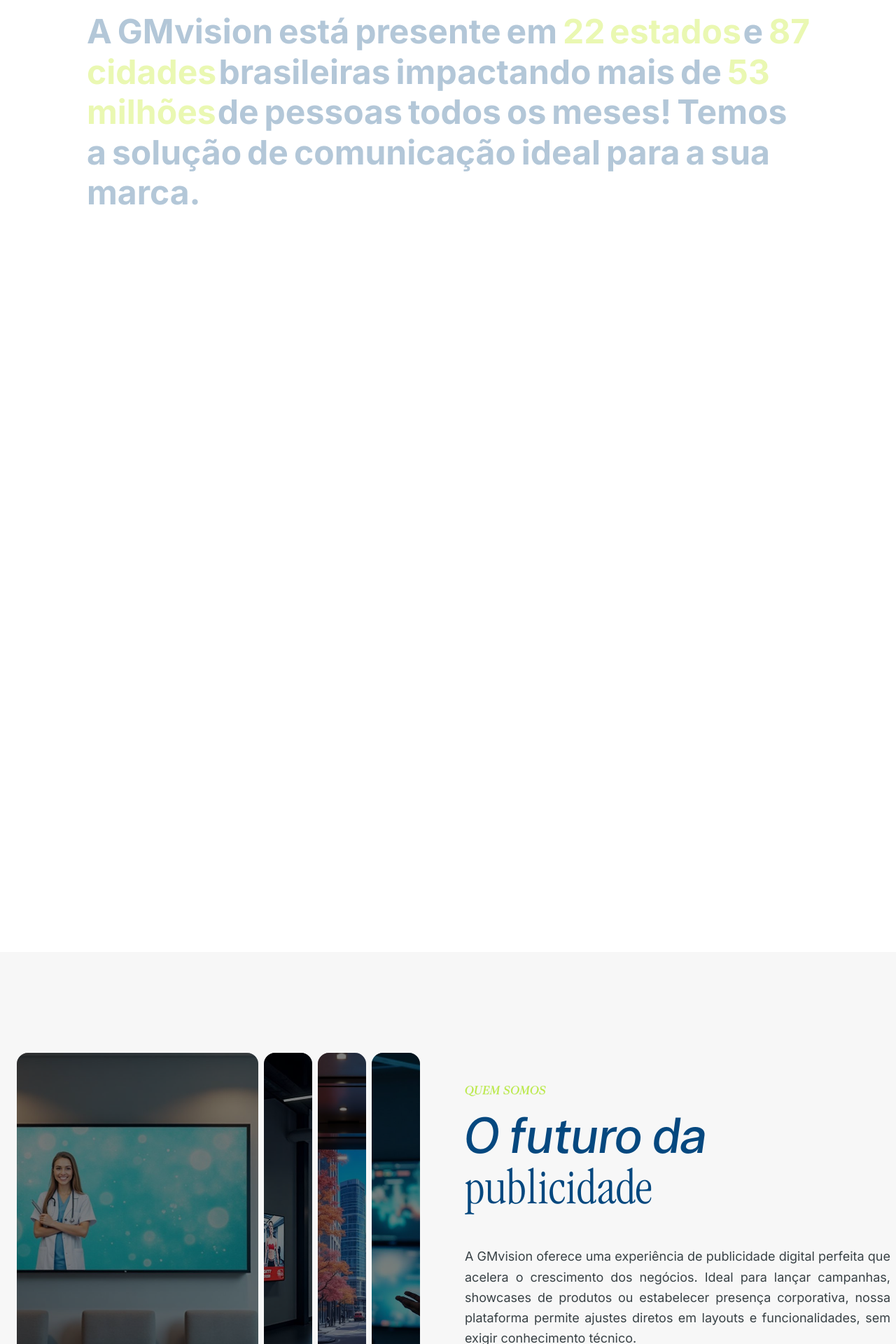
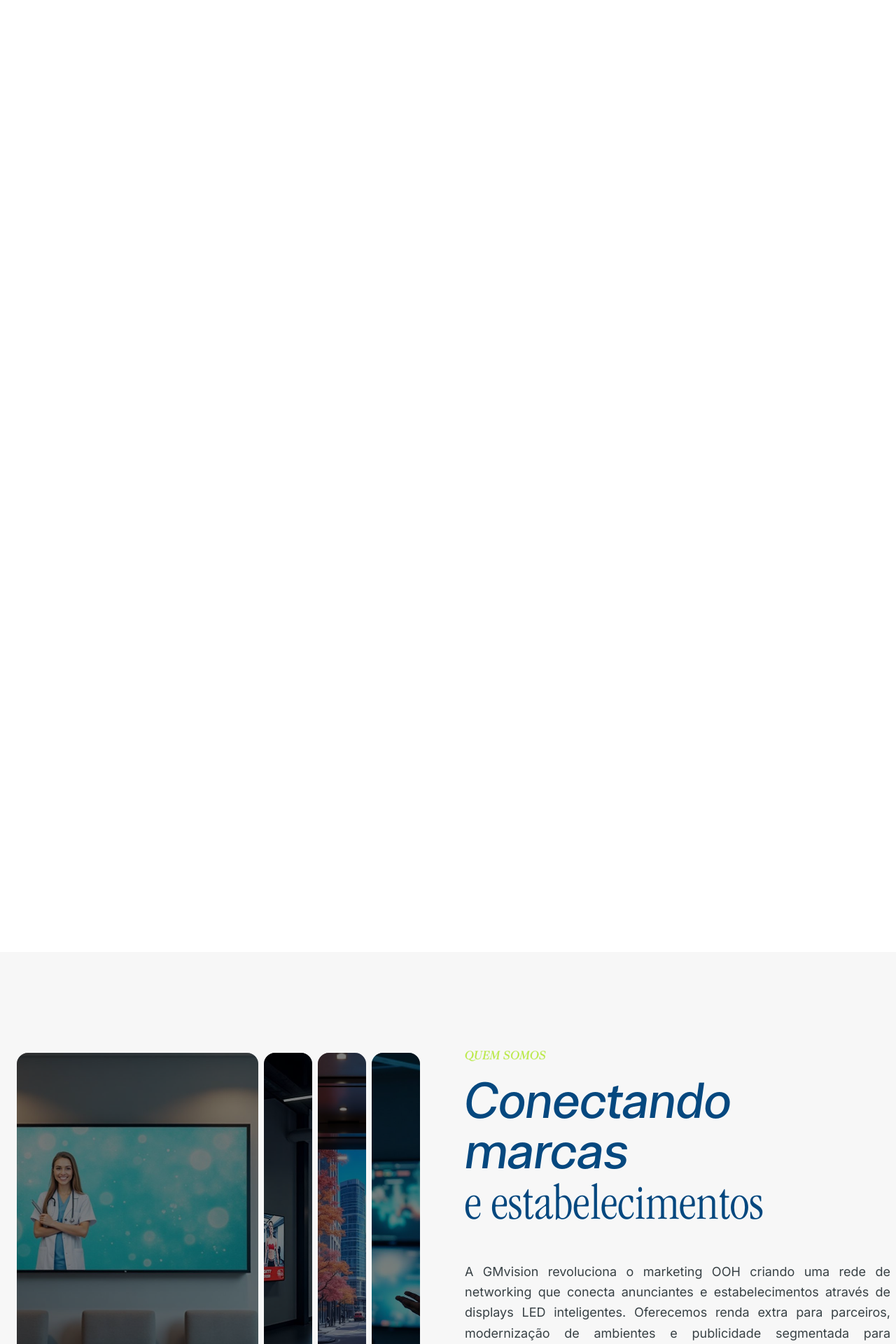
Before and after one commit to rafavieira1/gmvision, a React (Vite) app: page / in a window 1280 px wide. Shown: the part 1040-2960 px from the top of the page at 70% size. Built offline with nearby package versions, Linux system fonts and the light colour scheme.

Commit message:
design: mudança nos textos de acordo com o pedido do cliente

```diff
--- a/src/components/AboutSection.tsx
+++ b/src/components/AboutSection.tsx
@@ -78,25 +78,25 @@
       label: "QUEM SOMOS",
       title: (
         <>
-          O futuro da
+          Conectando marcas
           <br />
-          <span className="font-normal font-garamond"> publicidade</span>
+          <span className="font-normal font-garamond">e estabelecimentos</span>
           <br />
-          <span className="font-normal"></span>
+
         </>
       ),
-      description: "A GMvision oferece uma experiência de publicidade digital perfeita que acelera o crescimento dos negócios. Ideal para lançar campanhas, showcases de produtos ou estabelecer presença corporativa, nossa plataforma permite ajustes diretos em layouts e funcionalidades, sem exigir conhecimento técnico.",
+      description: "A GMvision revoluciona o marketing OOH criando uma rede de networking que conecta anunciantes e estabelecimentos através de displays LED inteligentes. Oferecemos renda extra para parceiros, modernização de ambientes e publicidade segmentada para anunciantes, construindo um ecossistema de prosperidade compartilhada.",
       buttonText: "Ver nossa história"
     },
     history: {
       label: "NOSSA HISTÓRIA",
       title: (
         <>
-          Construindo um novo
-          <span className="font-normal"> futuro</span>
+          Iluminando o futuro
+          <span className="font-normal font-garamond"> dos negócios</span>
         </>
       ),
-      description: "Fundada em 2020, a GMvision nasceu da visão de revolucionar a publicidade digital no Brasil. Começamos com um pequeno time apaixonado por tecnologia e hoje somos líderes em soluções LED inteligentes, presente em mais de 22 estados e impactando milhões de pessoas todos os dias com nossa inovação.",
+      description: "Nascemos da vontade de revolucionar o marketing através das mídias OOH. Nossa visão é criar uma nova forma de fazer publicidade que seja inteligente, estratégica e conecte empresas, pessoas e histórias. Construímos uma rede onde cada display instalado gera renda extra para estabelecimentos e oferece publicidade segmentada para anunciantes.",
       buttonText: "Ver sobre nós"
     }
   };
@@ -157,7 +157,7 @@
                   <button
                     onClick={toggleContent}
                     disabled={isTransitioning}
-                    className="inline-flex items-center px-6 py-3 border border-gmv-blue text-gmv-blue rounded-full hover:bg-gmv-blue hover:text-white transition-colors duration-200 disabled:opacity-50"
+                    className="inline-flex items-center px-6 py-3 border border-gmv-blue text-gmv-blue rounded-full hover:bg-gmv-blue hover:text-white transition-all duration-300 hover:scale-105 disabled:opacity-50"
                   >
                     <span className="text-sm font-medium">{currentContent.buttonText}</span>
                     <ArrowRight className="w-4 h-4 ml-2" />
--- a/src/components/ContactFormSection.tsx
+++ b/src/components/ContactFormSection.tsx
@@ -113,7 +113,7 @@
               </p>
               <button
                 onClick={() => setIsSubmitted(false)}
-                className="inline-flex items-center px-8 py-3 border border-gmv-blue text-gmv-blue rounded-full hover:bg-gmv-blue hover:text-white transition-colors duration-200"
+                className="inline-flex items-center px-8 py-3 border border-gmv-blue text-gmv-blue rounded-full hover:bg-gmv-blue hover:text-white transition-all duration-300 hover:scale-105"
               >
                 Enviar Outra Mensagem
               </button>
@@ -275,7 +275,7 @@
                       <button
                         type="submit"
                         disabled={isSubmitting}
-                        className="inline-flex items-center px-6 py-3 border border-gmv-blue text-gmv-blue rounded-full hover:bg-gmv-blue hover:text-white transition-colors duration-200 disabled:opacity-50 disabled:cursor-not-allowed"
+                        className="inline-flex items-center px-6 py-3 border border-gmv-blue text-gmv-blue rounded-full hover:bg-gmv-blue hover:text-white transition-all duration-300 hover:scale-105 disabled:opacity-50 disabled:cursor-not-allowed"
                       >
                         {isSubmitting ? (
                           <>
--- a/src/components/CtaSection.tsx
+++ b/src/components/CtaSection.tsx
@@ -23,15 +23,15 @@
           <div className="text-center px-8">
             <div className="max-w-2xl mx-auto">
               <h2 className="text-3xl md:text-4xl lg:text-5xl font-normal font-halenoir text-gmv-white leading-tight mb-6 drop-shadow-lg">
-                Pronto para revolucionar sua publicidade com tecnologia <span className="font-garamond">LED</span>?
+                O Futuro da sua marca mais <span className="font-garamond">iluminado</span>
               </h2>
 
               <p className="text-lg text-gmv-white/90 mb-8 leading-relaxed max-w-xl mx-auto drop-shadow-md">
-                Alcance resultados extraordinários com nossa plataforma de mídia digital inteligente
+                Conecte sua marca a estabelecimentos estratégicos através da nossa rede de displays LED inteligentes
               </p>
 
               <Link to="/anunciantes">
-                <button className="inline-flex items-center px-6 py-3 border border-gmv-lime text-gmv-blue !bg-gmv-lime rounded-full hover:bg-gmv-lime/90 transition-colors duration-200 font-medium">
+                <button className="inline-flex items-center px-6 py-3 border border-gmv-lime text-gmv-blue !bg-gmv-lime rounded-full hover:bg-gmv-lime/90 transition-all duration-300 hover:scale-105 font-medium">
                   <span className="text-sm font-medium">Comece Agora</span>
                   <ArrowRight className="w-4 h-4 ml-2" />
                 </button>
--- a/src/components/DifferencesSection.tsx
+++ b/src/components/DifferencesSection.tsx
@@ -1,21 +1,21 @@
-import { Shield, Users, Wifi, ArrowRight } from "lucide-react";
+import { Lightbulb, Network, TrendingUp, ArrowRight } from "lucide-react";
 
 const DifferencesSection = () => {
   const benefits = [
     {
-      icon: Shield,
-      title: "Segurança Garantida",
-      description: "Para garantir que seus dados e campanhas estejam sempre protegidos"
+      icon: Lightbulb,
+      title: "Inovação Constante",
+      description: "Buscamos constantemente novas formas de usar a tecnologia para conectar pessoas e marcas, mantendo-nos à frente do mercado de publicidade."
     },
     {
-      icon: Users,
-      title: "Suporte Dedicado",
-      description: "Para proteger e dar suporte aos nossos parceiros"
+      icon: Network,
+      title: "Conexões Estratégicas",
+      description: "Acreditamos que o sucesso está em construir pontes. Nosso modelo se baseia em criar uma rede de colaboração e confiança mútua."
     },
     {
-      icon: Wifi,
-      title: "Conectividade Total",
-      description: "4 níveis de proteção contra falhas de conectividade"
+      icon: TrendingUp,
+      title: "Prosperidade Compartilhada",
+      description: "O sucesso de nossos clientes e parceiros é o nosso sucesso. Trabalhamos para que todos os envolvidos cresçam e prosperem juntos."
     }
   ];
 
@@ -25,12 +25,12 @@
         <div className="max-w-6xl mx-auto">
           <div className="mb-16">
             <div className="text-base font-apparel uppercase tracking-wider mb-4" style={{ color: '#384145' }}>
-              NOSSOS DIFERENCIAIS
+              NOSSOS VALORES
             </div>
             <h2 className="text-5xl md:text-6xl lg:text-7xl font-light font-halenoir text-gmv-blue leading-tight mb-10">
-              Tecnologia que
+              Construindo pontes
               <br />
-              <span className="font-normal font-garamond">transforma</span>
+              <span className="font-normal font-garamond">para o sucesso</span>
             </h2>
 
             <div className="grid md:grid-cols-3 gap-8 mb-12">
@@ -53,7 +53,7 @@
 
             {/* Botão CTA centralizado */}
             <div className="flex justify-center">
-              <button className="inline-flex items-center px-6 py-3 bg-gmv-lime border border-gmv-lime text-gmv-blue rounded-full hover:bg-gmv-lime/90 hover:border-gmv-lime/90 transition-colors duration-200 font-medium shadow-lg">
+              <button className="inline-flex items-center px-6 py-3 bg-gmv-lime border border-gmv-lime text-gmv-blue rounded-full hover:bg-gmv-lime/90 hover:border-gmv-lime/90 transition-all duration-300 hover:scale-105 font-medium shadow-lg">
                 <span className="text-sm font-medium">Solicitar Proposta</span>
                 <ArrowRight className="w-4 h-4 ml-2" />
               </button>
--- a/src/components/NumbersSection.tsx
+++ b/src/components/NumbersSection.tsx
@@ -64,7 +64,7 @@
 
           {/* Botão centralizado abaixo da primeira estatística */}
           <div className="text-center">
-            <button className="inline-flex items-center px-6 py-3 border border-gmv-lime text-gmv-blue bg-gmv-lime rounded-full hover:bg-gmv-lime/90 transition-colors duration-200">
+            <button className="inline-flex items-center px-6 py-3 border border-gmv-lime text-gmv-blue bg-gmv-lime rounded-full hover:bg-gmv-lime/90 transition-all duration-300 hover:scale-105">
               <span className="text-sm font-medium">Mais Sobre Nós</span>
               <ArrowRight className="w-4 h-4 ml-2" />
             </button>
--- a/src/components/TextRevealSection.tsx
+++ b/src/components/TextRevealSection.tsx
@@ -8,37 +8,41 @@
   });
 
   const textParts = [
+    { text: "Por", highlighted: false },
+    { text: "que", highlighted: false },
+    { text: "escolher", highlighted: false },
+    { text: "publicidade", highlighted: false },
+    { text: "em", highlighted: false },
+    { text: "massa", highlighted: true },
+    { text: "quando", highlighted: false },
+    { text: "você", highlighted: false },
+    { text: "pode", highlighted: false },
+    { text: "atingir", highlighted: true },
+    { text: "exatamente", highlighted: true },
+    { text: "seu", highlighted: false },
+    { text: "público-alvo?", highlighted: true },
     { text: "A", highlighted: false },
-    { text: "GMvision", highlighted: false },
-    { text: "está", highlighted: false },
-    { text: "presente", highlighted: false },
+    { text: "GMvision", highlighted: true },
+    { text: "revoluciona", highlighted: false },
+    { text: "o", highlighted: false },
+    { text: "marketing", highlighted: true },
+    { text: "OOH", highlighted: true },
+    { text: "conectando", highlighted: false },
+    { text: "sua", highlighted: false },
+    { text: "marca", highlighted: true },
+    { text: "aos", highlighted: false },
+    { text: "locais", highlighted: true },
+    { text: "estratégicos", highlighted: true },
+    { text: "onde", highlighted: false },
+    { text: "seus", highlighted: false },
+    { text: "clientes", highlighted: true },
+    { text: "realmente", highlighted: false },
+    { text: "estão.", highlighted: false },
+    { text: "Transforme", highlighted: false },
+    { text: "investimento", highlighted: true },
     { text: "em", highlighted: false },
-    { text: "22", highlighted: true },
-    { text: "estados", highlighted: true },
-    { text: "e", highlighted: false },
-    { text: "87", highlighted: true },
-    { text: "cidades", highlighted: true },
-    { text: "brasileiras", highlighted: false },
-    { text: "impactando", highlighted: false },
-    { text: "mais", highlighted: false },
-    { text: "de", highlighted: false },
-    { text: "53", highlighted: true },
-    { text: "milhões", highlighted: true },
-    { text: "de", highlighted: false },
-    { text: "pessoas", highlighted: false },
-    { text: "todos", highlighted: false },
-    { text: "os", highlighted: false },
-    { text: "meses!", highlighted: false },
-    { text: "Temos", highlighted: false },
-    { text: "a", highlighted: false },
-    { text: "solução", highlighted: false },
-    { text: "de", highlighted: false },
-    { text: "comunicação", highlighted: false },
-    { text: "ideal", highlighted: false },
-    { text: "para", highlighted: false },
-    { text: "a", highlighted: false },
-    { text: "sua", highlighted: false },
-    { text: "marca.", highlighted: false },
+    { text: "resultados", highlighted: true },
+    { text: "mensuráveis.", highlighted: true },
   ];
 
   return (
@@ -54,17 +58,13 @@
                   const opacity = useTransform(scrollYProgress, [start, end], [0, 1]);
 
                   return (
-                    <span key={i} className="relative mx-0.5 lg:mx-1">
-                      <span className={`absolute opacity-30 ${part.highlighted ? 'text-gmv-lime' : 'text-gmv-blue'}`}>
-                        {part.text}
-                      </span>
-                      <motion.span
-                        style={{ opacity: opacity }}
-                        className={part.highlighted ? 'text-gmv-lime font-medium' : 'text-gmv-blue'}
-                      >
-                        {part.text}
-                      </motion.span>
-                    </span>
+                    <motion.span
+                      key={i}
+                      style={{ opacity: opacity }}
+                      className={`mx-0.5 lg:mx-1 ${part.highlighted ? 'text-gmv-lime font-medium' : 'text-gmv-blue'}`}
+                    >
+                      {part.text}
+                    </motion.span>
                   );
                 })}
               </p>
--- a/src/pages/Anunciantes.tsx
+++ b/src/pages/Anunciantes.tsx
@@ -96,8 +96,8 @@
 
           {/* Subtítulo */}
           <p className="text-xl md:text-2xl lg:text-3xl text-gmv-gray leading-relaxed max-w-4xl mx-auto mb-20 px-4">
-            Transforme sua marca em destaque.<br />
-            Painéis LED inteligentes nos locais certos.
+            Abandone a publicidade em massa.<br />
+            Atinja seu público-alvo com visibilidade segmentada e estratégica.
           </p>
 
           {/* Botão Liquid Glass */}
```
Also changed, not shown: src/components/Header.tsx (+4 -4 lines), src/components/TipoClienteSection.tsx (+21 -28 lines), src/pages/Estabelecimentos.tsx (+7 -7 lines), 1 other file (tests, documents, lock files or other folders).
